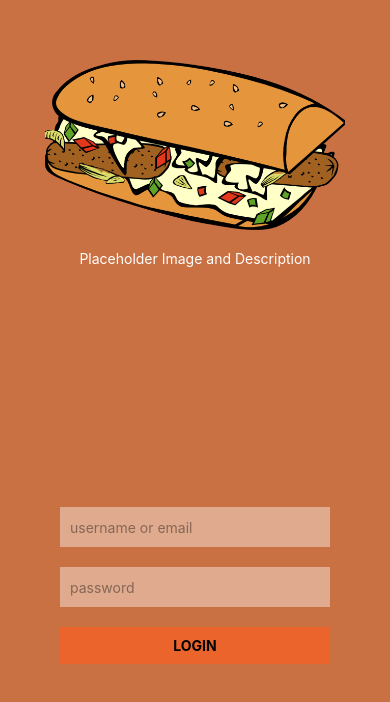
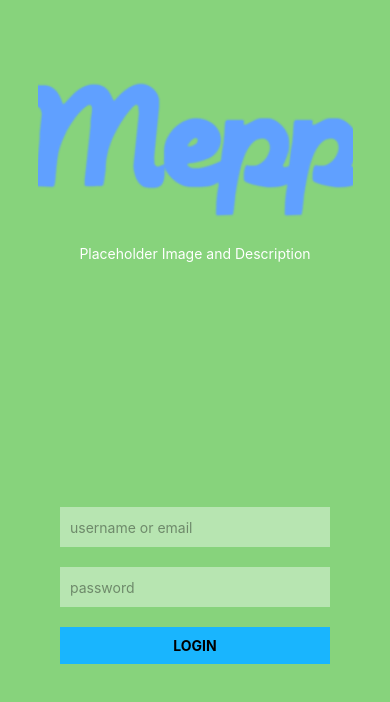
Before and after one commit to Savoy36/foodies-project, a React Native app in the folder foodies-project/: screen / in a window 390 px wide. Shown: the part 120-822 px from the top of the page. Built offline with nearby package versions, Linux system fonts and the light colour scheme.

Commit message:
changed the color scheme of the login page

```diff
--- a/foodies-project/src/components/Login/Login.js
+++ b/foodies-project/src/components/Login/Login.js
@@ -9,7 +9,7 @@ export default class Login extends React.Component {
 			<View style={styles.logoContainer}>
 				<Image
 					style={styles.logo}
-					source={require('../../components/images/sandwhich.png')}
+					source={require('../../components/images/mepp2.png')}
 					/>
 					<Text style={styles.title}>Placeholder Image and Description</Text>
 			</View>
@@ -24,7 +24,7 @@ export default class Login extends React.Component {
 const styles = StyleSheet.create({
   container: {
     flex: 1,
-    backgroundColor: '#C97143',
+    backgroundColor: '#87D37C',
   },
   logoContainer: {
 	alignItems: 'center',
@@ -32,11 +32,11 @@ const styles = StyleSheet.create({
 	justifyContent: 'center'
   },
   logo: {
-	 width: 300,
+	 width: 315,
 	 height: 170
   },
   title: {
 	color: '#FFF',
-	marginTop: 20
+	marginTop: 10
   }
 });
--- a/foodies-project/src/components/Login/LoginForm.js
+++ b/foodies-project/src/components/Login/LoginForm.js
@@ -47,7 +47,7 @@ const styles = StyleSheet.create({
 	paddingHorizontal: 10
   },
     buttonContainer: {
-	backgroundColor: '#EB642C',
+	backgroundColor: '#19B5FE',
 	paddingVertical: 10
   },
   buttonText: {
```
Also changed, not shown: foodies-project/src/components/images/mepp.png (added), foodies-project/src/components/images/mepp2.png (added).
